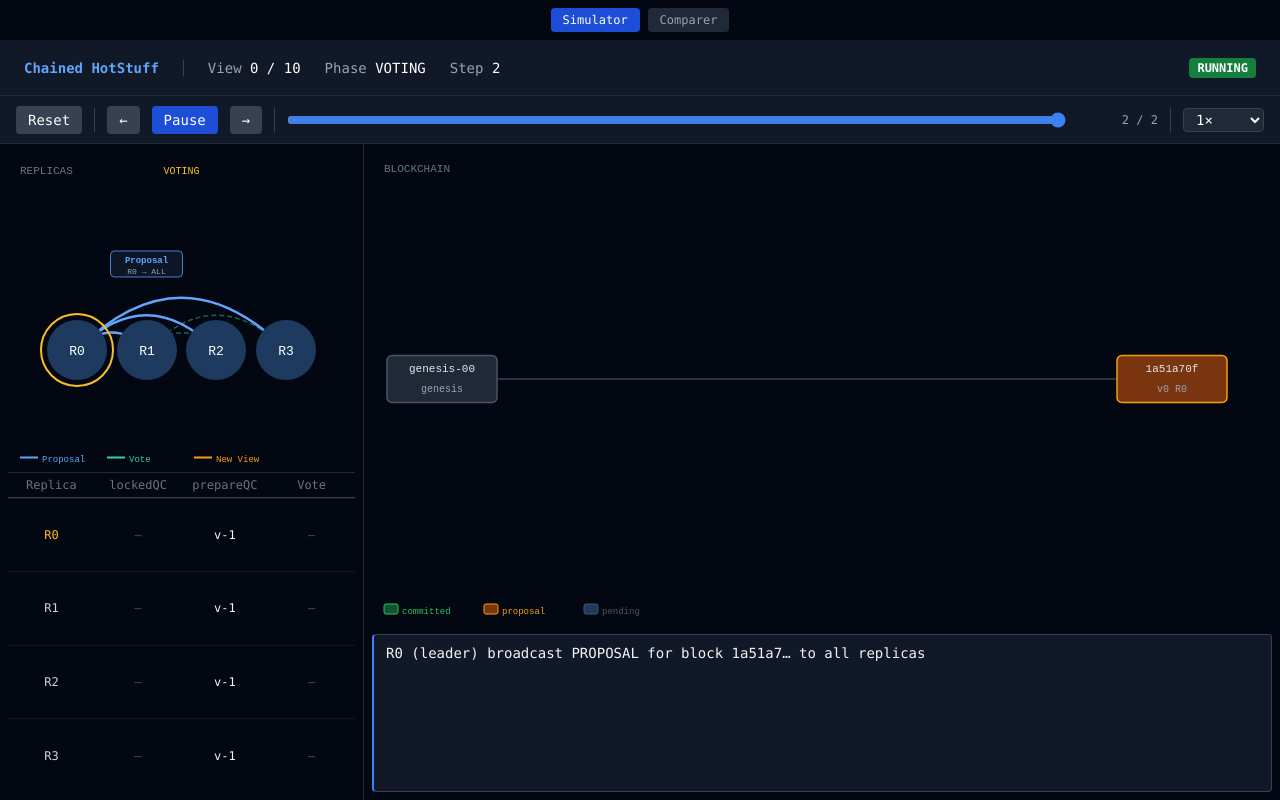
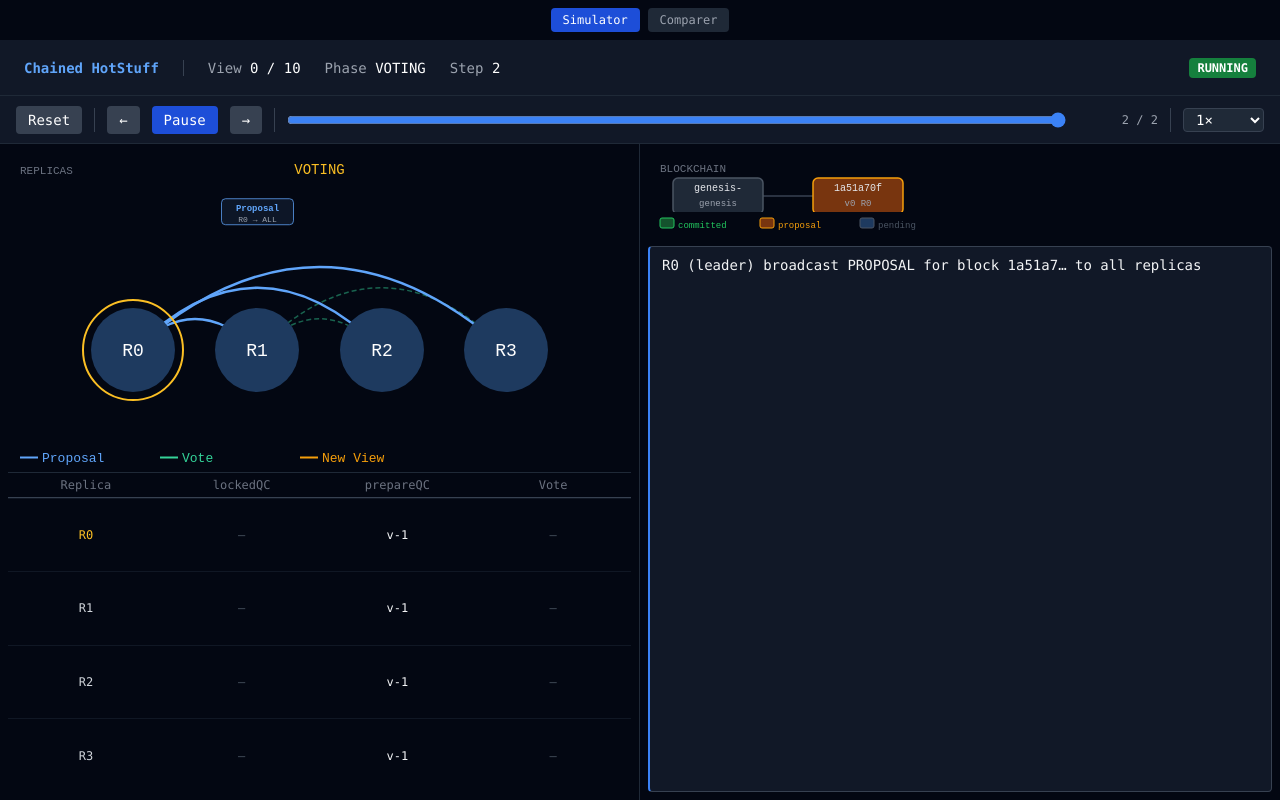
Before and after one commit to luca-dallalana/Consensus_Visualizer, a React (Vite) app: page / in a window 1280 px wide. Both pictures are taken after a click on the button "Start Simulation". Built offline with nearby package versions, Linux system fonts and the light colour scheme.

Commit message:
Fix: Make blockchain tree content-height-driven and widen protocol picker for 7 protocols

```diff
--- a/src/components/BlockchainPanel.tsx
+++ b/src/components/BlockchainPanel.tsx
@@ -7,7 +7,9 @@ interface Props {
   step: AnySimulationStep
 }
 
-const MARGIN = { top: 30, right: 100, bottom: 50, left: 70 }
+const MARGIN = { top: 44, right: 100, bottom: 16, left: 70 }
+const LEGEND_H = 26
+const MAX_TREE_H = 260
 
 function hLink(s: HierarchyPointNode<Block>, t: HierarchyPointNode<Block>): string {
   const mid = (s.y + t.y) / 2
@@ -19,27 +21,26 @@ export default function BlockchainPanel({ step }: Props) {
   const proposalHash = viewStates[currentView]?.proposal?.hash
 
   const containerRef = useRef<HTMLDivElement>(null)
-  const [dims, setDims] = useState({ w: 900, h: 500 })
+  const [width, setWidth] = useState(900)
 
   useEffect(() => {
     const el = containerRef.current
     if (!el) return
     const ro = new ResizeObserver(([entry]) => {
-      const { width, height } = entry.contentRect
-      if (width > 0 && height > 0) setDims({ w: width, h: height })
+      const w = entry.contentRect.width
+      if (w > 0) setWidth(w)
     })
     ro.observe(el)
     return () => ro.disconnect()
   }, [])
 
-  const innerW = dims.w - MARGIN.left - MARGIN.right
-  const innerH = dims.h - MARGIN.top  - MARGIN.bottom
+  const nodeW = 90
+  const nodeH = 36
+  const depthSpacing   = nodeW + 50
+  const siblingSpacing = nodeH + 16
 
-  const nodeW = Math.max(60, Math.min(110, Math.round(innerW / Math.max(blockchain.length, 1) * 0.7)))
-  const nodeH = Math.max(32, Math.min(48, Math.round(innerH * 0.12)))
-
-  const { nodes, links } = useMemo(() => {
-    if (blockchain.length === 0 || innerW <= 0 || innerH <= 0) return { nodes: [], links: [] }
+  const { nodes, links, treeW, treeH } = useMemo(() => {
+    if (blockchain.length === 0) return { nodes: [], links: [], treeW: 0, treeH: 0 }
 
     try {
       const hashes = new Set((blockchain as Block[]).map(b => b.hash))
@@ -51,29 +52,34 @@ export default function BlockchainPanel({ step }: Props) {
         .id(b => b.hash)
         .parentId(b => b.parentHash)(validBlocks)
 
-      const layout = tree<Block>()
-        .size([innerH, innerW])
-        .separation(() => 1)
+      const layout = tree<Block>().nodeSize([siblingSpacing, depthSpacing])
 
       const pointRoot = layout(root) as HierarchyPointNode<Block>
-      return {
-        nodes: pointRoot.descendants(),
-        links: pointRoot.links(),
-      }
+      const nodes = pointRoot.descendants()
+      const maxY  = Math.max(0, ...nodes.map(n => n.y))
+      const xs    = nodes.map(n => n.x)
+      const treeH = xs.length > 0 ? Math.max(...xs) - Math.min(...xs) : 0
+      return { nodes, links: pointRoot.links(), treeW: maxY, treeH }
     } catch {
-      return { nodes: [], links: [] }
+      return { nodes: [], links: [], treeW: 0, treeH: 0 }
     }
-  }, [blockchain, innerW, innerH])
+  }, [blockchain, siblingSpacing, depthSpacing])
 
-  const hashChars = Math.max(6, Math.min(10, Math.round(nodeW / 8)))
-  const fontSize  = Math.max(8, Math.min(11, Math.round(nodeH * 0.24)))
+  const xs = nodes.map(n => n.x)
+  const vOffset = xs.length > 0 ? -Math.min(...xs) : 0
+
+  const hashChars = 8
+  const fontSize  = 10
+  const svgWidth  = Math.max(width, treeW + MARGIN.left + MARGIN.right + nodeW)
+  const svgHeight = treeH + MARGIN.top + MARGIN.bottom
 
   return (
-    <div ref={containerRef} className="w-full h-full">
-      <svg width={dims.w} height={dims.h}>
-        <text x={12} y={20} fill="#6b7280" fontSize={11} fontFamily="monospace">BLOCKCHAIN</text>
+    <div ref={containerRef} className="w-full flex flex-col">
+      <div className="overflow-auto" style={{ maxHeight: MAX_TREE_H }}>
+        <svg width={svgWidth} height={svgHeight}>
+          <text x={12} y={20} fill="#6b7280" fontSize={11} fontFamily="monospace">BLOCKCHAIN</text>
 
-        <g transform={`translate(${MARGIN.left},${MARGIN.top})`}>
+          <g transform={`translate(${MARGIN.left},${MARGIN.top + vOffset})`}>
           {links.map((link, i) => (
             <path
               key={i}
@@ -112,9 +118,12 @@ export default function BlockchainPanel({ step }: Props) {
               </g>
             )
           })}
-        </g>
+          </g>
+        </svg>
+      </div>
 
-        <g transform={`translate(12, ${dims.h - 14})`}>
+      <svg width={width} height={LEGEND_H} className="shrink-0">
+        <g transform={`translate(12, ${LEGEND_H - 12})`}>
           {([
             ['committed', '#22c55e', '#14532d'],
             ['proposal',  '#f59e0b', '#78350f'],
--- a/src/components/ConfigPanel.tsx
+++ b/src/components/ConfigPanel.tsx
@@ -51,18 +51,18 @@ export default function ConfigPanel() {
   }))
 
   return (
-    <div className="bg-gray-900 border border-gray-700 rounded-xl p-6 w-80 font-mono flex flex-col gap-5">
+    <div className="bg-gray-900 border border-gray-700 rounded-xl p-6 w-[30rem] font-mono flex flex-col gap-5">
       <h1 className="text-white text-base font-semibold tracking-tight text-center">
         Consensus Visualizer
       </h1>
 
-      <div className="flex rounded-lg overflow-hidden border border-gray-700 text-xs">
+      <div className="grid grid-cols-3 gap-1 rounded-lg overflow-hidden border border-gray-700 text-xs">
         {protocols.map(p => (
           <button
             key={p.id}
             type="button"
             onClick={() => handleProtocolChange(p.id)}
-            className={`flex-1 py-1.5 transition-colors ${
+            className={`py-1.5 px-1 transition-colors ${
               protocol === p.id ? 'bg-blue-700 text-white' : 'bg-gray-800 text-gray-400 hover:text-white'
             }`}
           >
--- a/src/components/SimCanvas.tsx
+++ b/src/components/SimCanvas.tsx
@@ -140,8 +140,8 @@ export default function SimCanvas() {
         <div className="w-1/2 border-r border-gray-800 p-2">
           <ReplicaPanel step={currentStep} config={config} />
         </div>
-        <div className="flex-1 p-2 flex flex-col gap-2">
-          <div className="min-h-0" style={{ flex: 3 }}>
+        <div className="flex-1 p-2 flex flex-col gap-2 overflow-hidden">
+          <div className="shrink-0">
             <BlockchainPanel step={currentStep} />
           </div>
           {hasHistory && (
```
